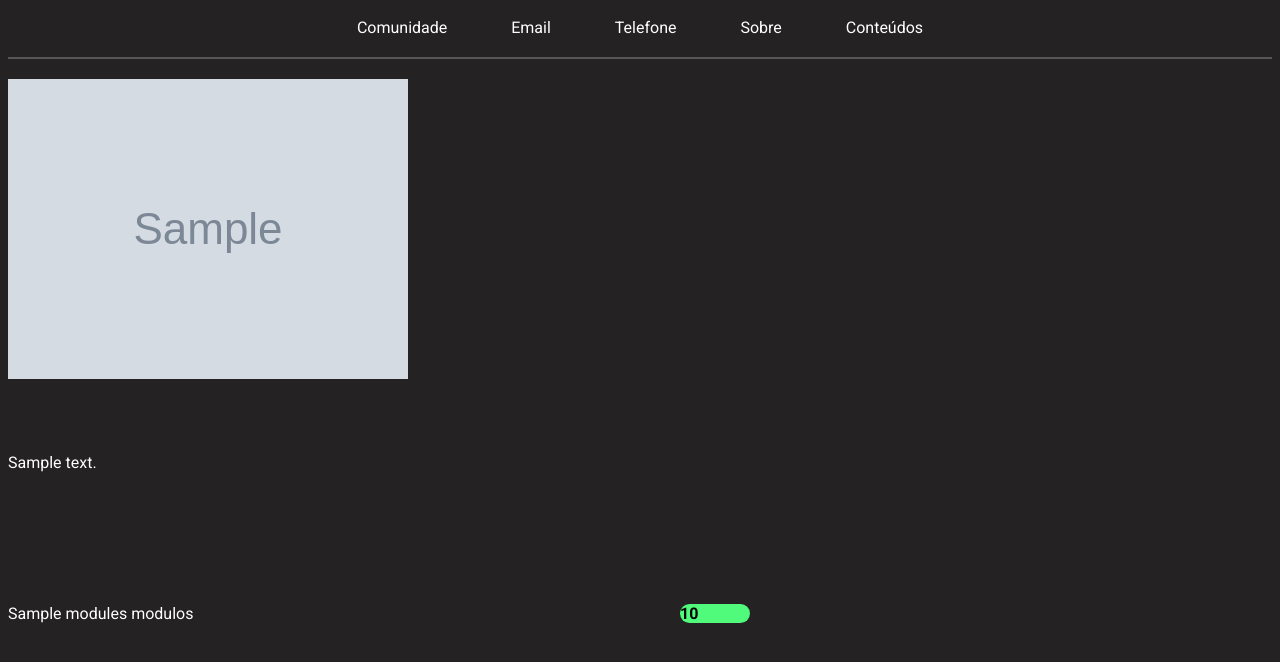
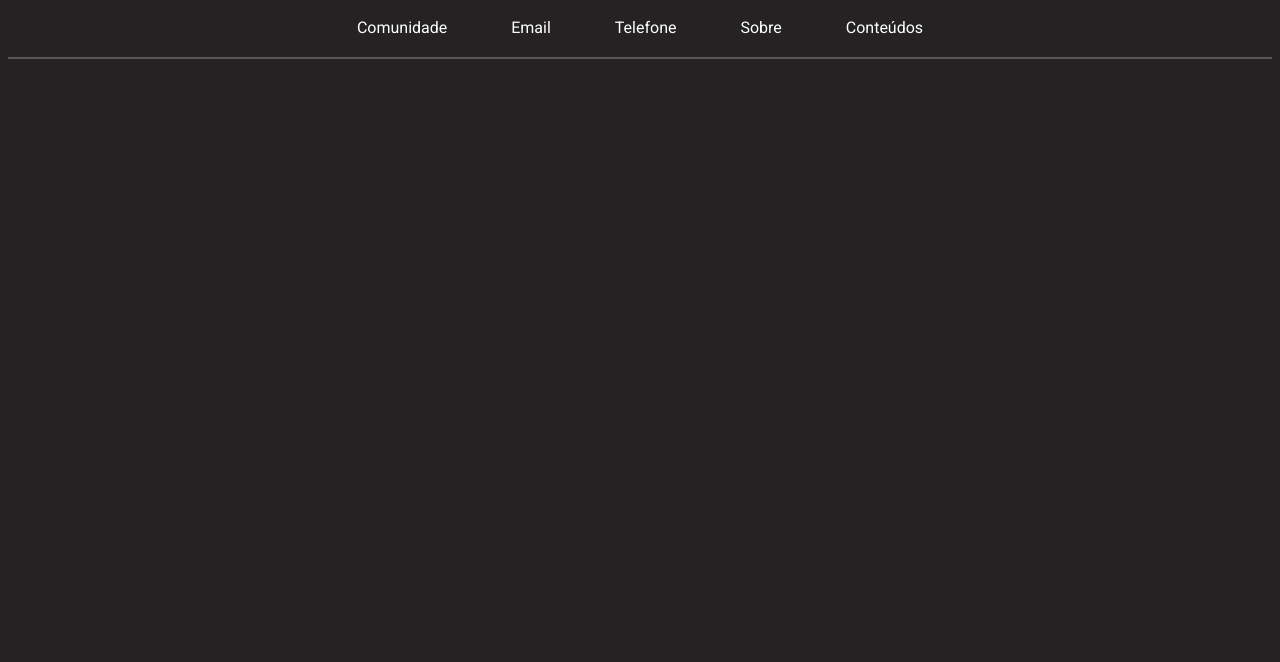
Before and after one commit to juliocesarfs/launchbase-challenges, a Node project: template challenges-fullstack/views/course.njk in a window 1280 px wide. Shown: the top 662 px of the page. Run offline with Node 20 templates, Linux system fonts and the light colour scheme; the template is opened without the code that fills it: most values are stand-ins (such as "Sample title", 1, 10 or a date in 2020); grey boxes marked "Sample" are stand-in pictures.

```diff
--- a/challenges-fullstack/public/styles-2-3.css
+++ b/challenges-fullstack/public/styles-2-3.css
@@ -48,6 +48,7 @@ header a:hover {
 
 .course {
   cursor: pointer;
+
 }
 
 .course-starter {
--- a/challenges-fullstack/views/course.njk
+++ b/challenges-fullstack/views/course.njk
@@ -1,26 +1,10 @@
 {% extends 'layout.njk' %}
 
 {% block head %}
-  <title>Cursos - Rocketseat</title>
+  <title>{{ course.name }} - Rocketseat</title>
 {% endblock %}
 
 {% block content %}
 
-  <div class="course" id="{{ course.name }}">
-    <div class="course-{{ course.name }}">
-      <div class="course-img">
-        <img src="{{ course.image }}" alt="">
-      </div>
-
-      <div class="description">
-        <p><p class="{{ course.name }}">{{ course.description }}</p>
-      </div>
-
-      <div class="course-modules">
-        <p>{{ course.modules }} modulos</p>
-        <p class="course-price">{{ course.price }}</p>
-      </div>
-    </div>
-  </div>
 
 {% endblock %}
```
